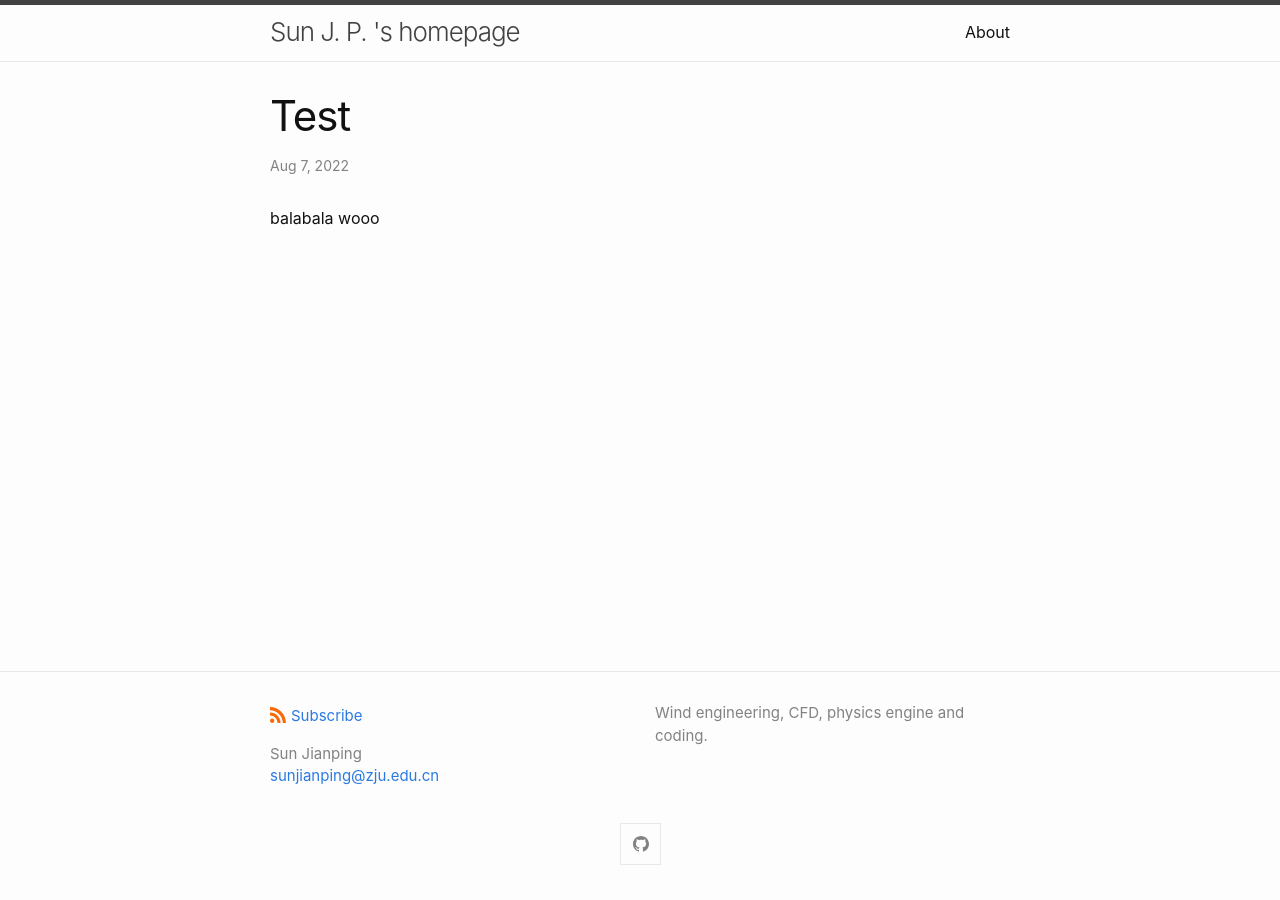
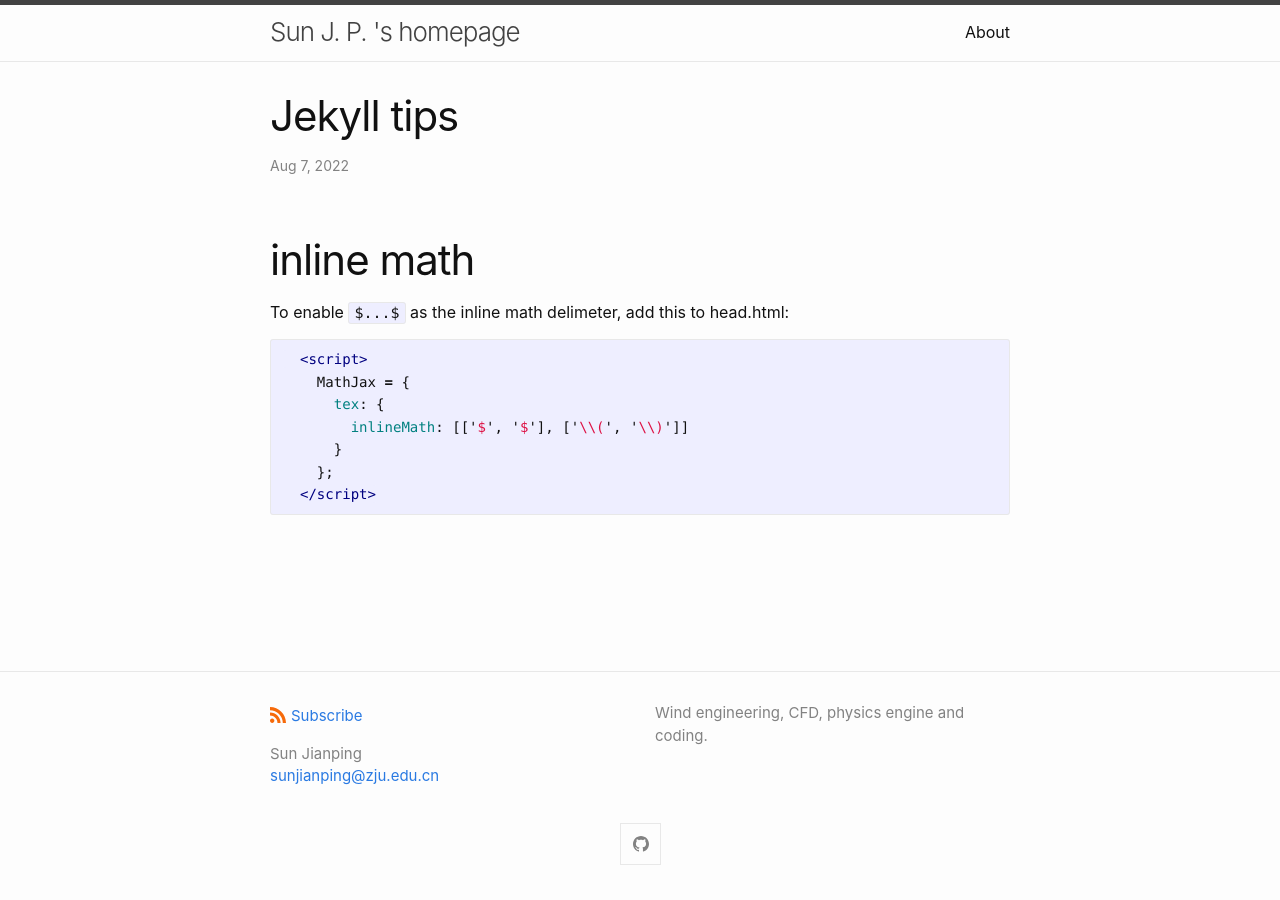
Before and after one commit to sunjp704/sunjp704.github.io, a Jekyll site: the page built from _posts/2022-08-07-test.md, in a window 1280 px wide. Built offline with Jekyll 4.4.1, drawn with Linux system fonts in a browser that asks for light colours; our own code applies the rules of GitHub Pages for plain Markdown files.

Commit message:
posting test

````diff
--- a/_posts/2022-08-07-test.md
+++ b/_posts/2022-08-07-test.md
@@ -1,2 +1,18 @@
-balabala
-wooo
+---
+layout: post
+title: "Jekyll tips"
+date: 2022-08-07 21:02:00 +8000
+categories: Jekyll MathJax
+---
+
+# inline math
+To enable `$...$` as the inline math delimeter, add this to head.html:
+```html
+  <script>
+    MathJax = {
+      tex: {
+        inlineMath: [['$', '$'], ['\\(', '\\)']]
+      }
+    };
+  </script>
+```
````
